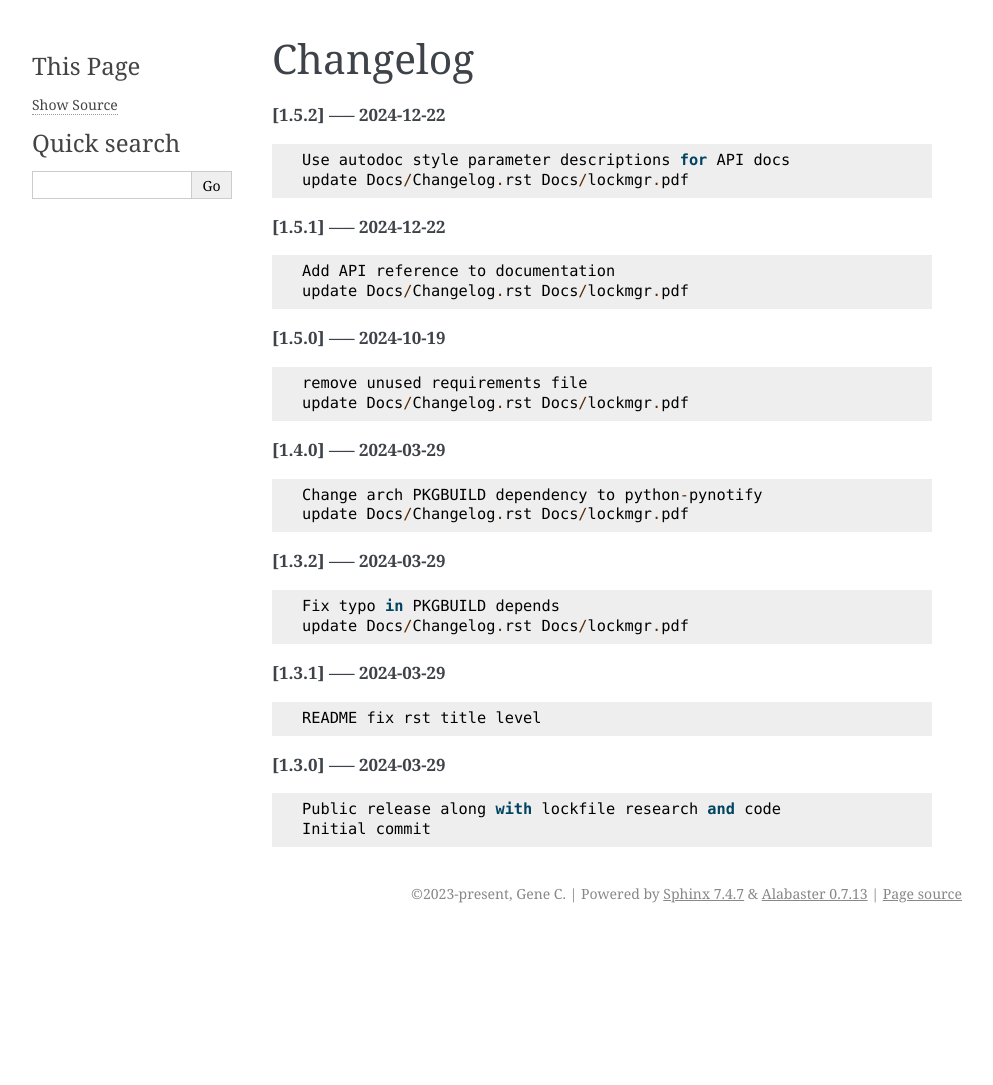
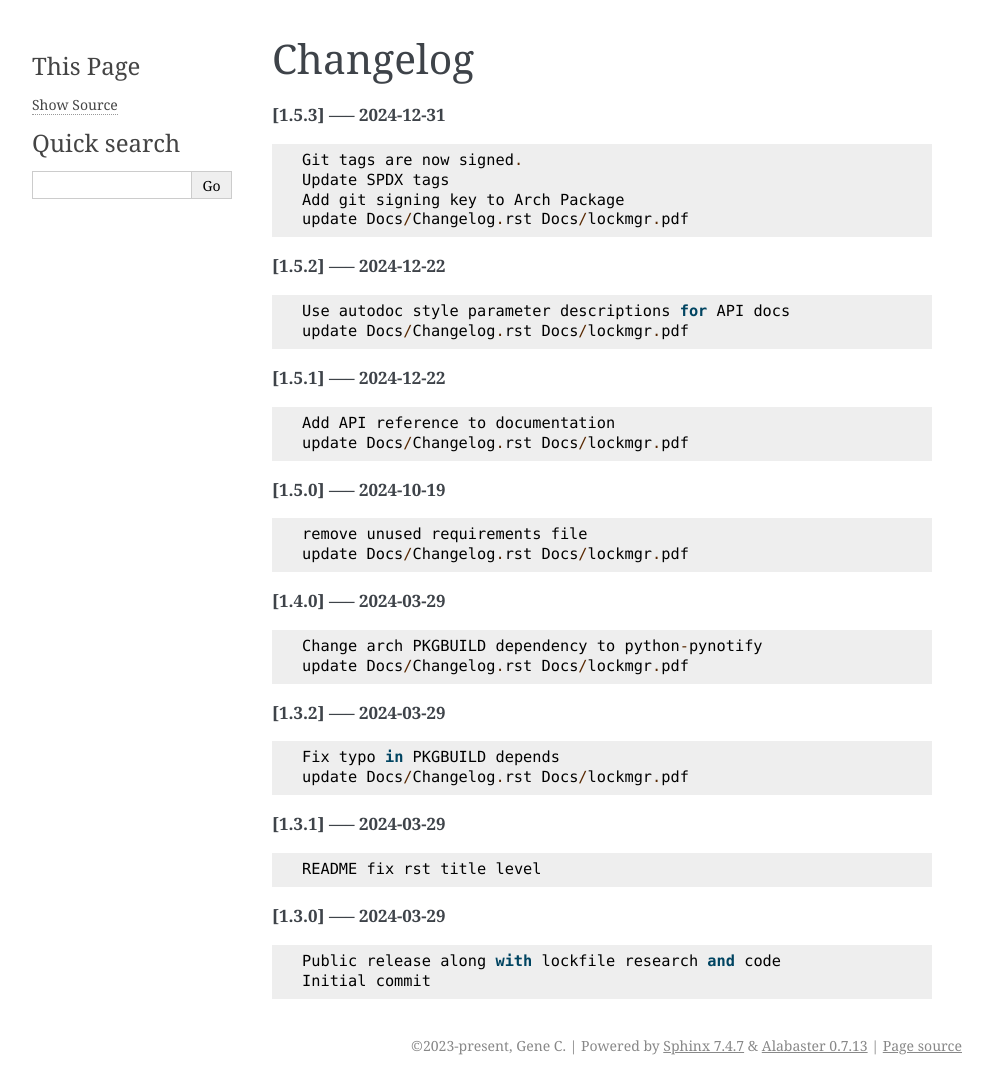
Before and after one commit to gene-git/lockmgr, a Sphinx documentation site: the page built from Docs/Changelog.rst, in a window 1280 px wide. Shown: the whole page, without its empty margins (148-1141 px from the left). Built offline with Sphinx 7.4.7, drawn with Linux system fonts in a browser that asks for light colours; pages that are not in the unit, such as notebooks, are missing from menus; before the commit the page ends 933 px from its top, so only the background shows below that.

Commit message:
update Docs/Changelog.rst Docs/lockmgr.pdf

```diff
--- a/Docs/Changelog.rst
+++ b/Docs/Changelog.rst
@@ -1,5 +1,13 @@
 Changelog
 =========
+
+**[1.5.3] ----- 2024-12-31** ::
+
+	    Git tags are now signed.
+	    Update SPDX tags
+	    Add git signing key to Arch Package
+	    update Docs/Changelog.rst Docs/lockmgr.pdf
+
 
 **[1.5.2] ----- 2024-12-22** ::
 
```
Also changed, not shown: 1 other file.
